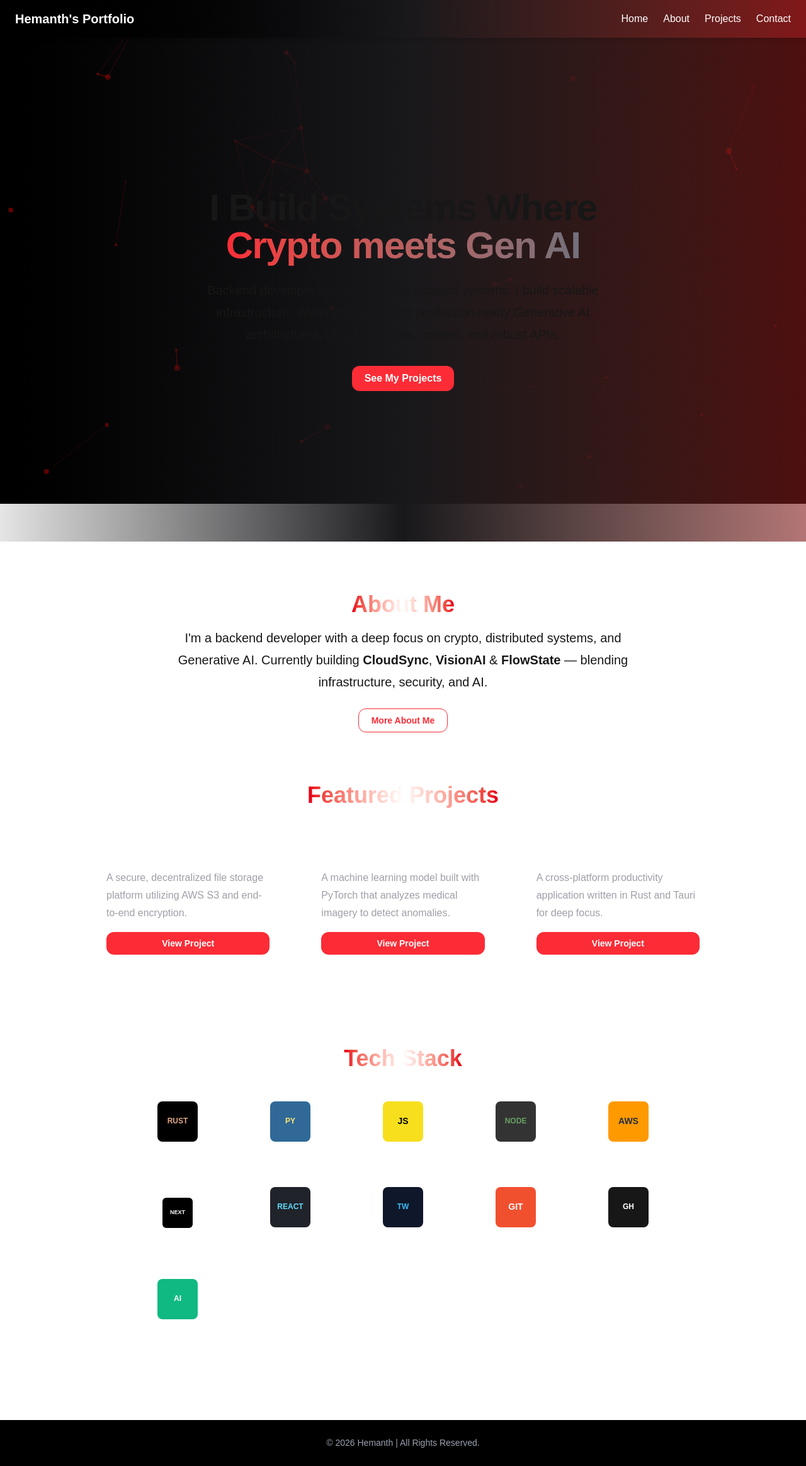
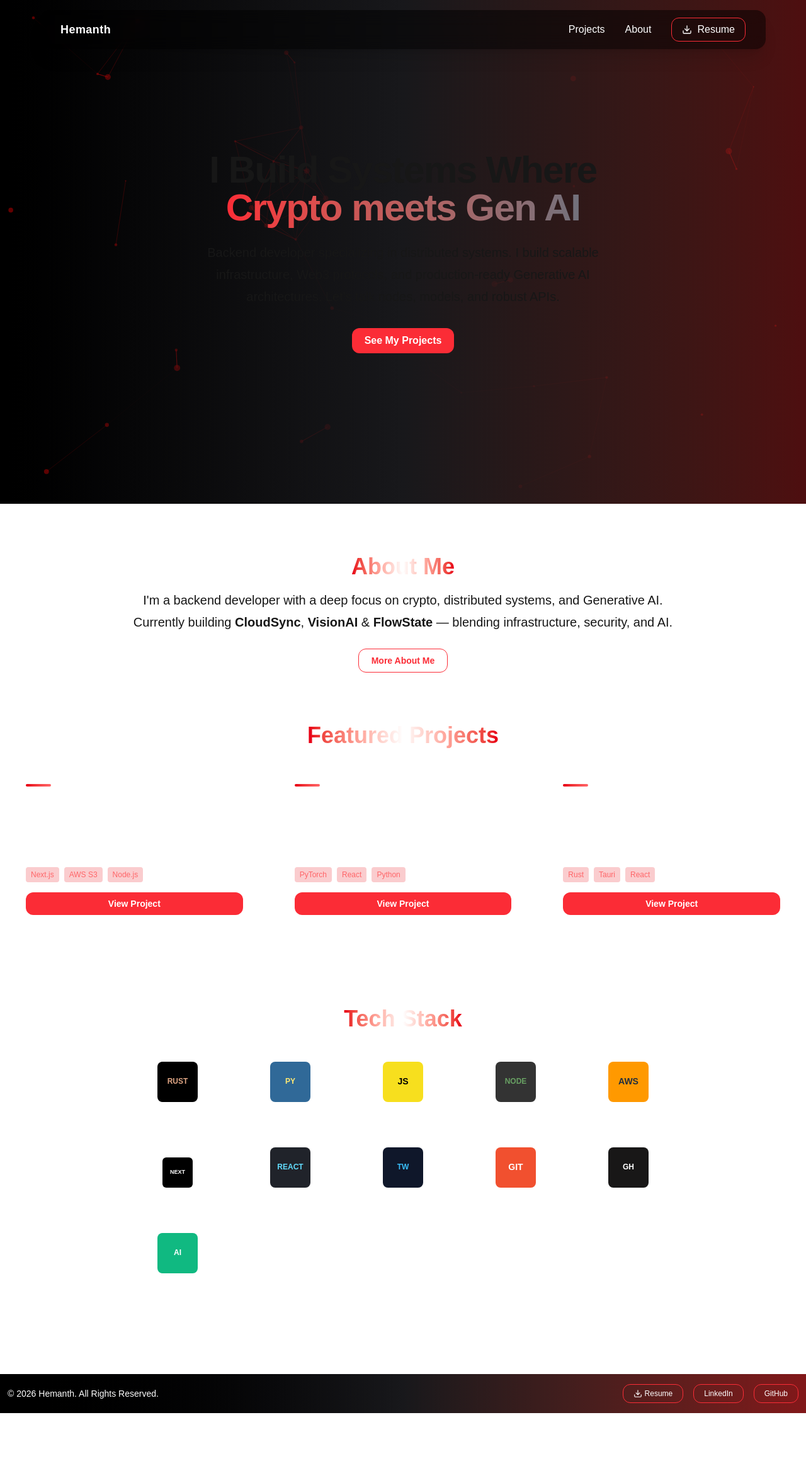
Before and after one commit to HEMANTHSV31/Portfolio, a Next.js app in the folder client/: page / in a window 1280 px wide. Shown: the whole page at 63% size. After the commit the page ends 2244 px from the top, so only its background shows below. Built offline with nearby package versions, Linux system fonts and the light colour scheme.

Commit message:
feat: polish ui, update footer and mobile navigation

```diff
--- a/client/src/app/page.tsx
+++ b/client/src/app/page.tsx
@@ -5,6 +5,8 @@ import Image from "next/image";
 import Link from "next/link";
 
 export default function Home() {
+  const MotionLink = motion(Link);
+
   return (
     <main className="min-h-screen flex flex-col items-center justify-center">
       <div className="fixed inset-0 -z-10 w-full h-full top-0 left-0">
@@ -12,7 +14,7 @@ export default function Home() {
       </div>
 
       {/* hero section */}
-      <motion.section
+      <motion.div
         initial={{ opacity: 0, y: 50 }}
         animate={{ opacity: 1, y: 0 }}
         transition={{ duration: 0.7 }}
@@ -20,12 +22,13 @@ export default function Home() {
       >
         <motion.h1
           className="text-4xl sm:text-6xl font-bold tracking-tight"
-          animate={{ y: [0,-9,0],
+          animate={{
+            y: [0, -9, 0],
             transition: {
               duration: 1,
               ease: "easeInOut",
             },
-           }}
+          }}
         >
           I Build Systems Where <br />{" "}
           <span className="bg-gradient-to-r from-red-500 to-zinc-500 bg-clip-text text-transparent">
@@ -36,116 +39,145 @@ export default function Home() {
           Backend developer specializing in distributed systems. I build scalable infrastructure, Web3 protocols, and production-ready Generative AI architectures. Let&apos;s talk nodes, models, and robust APIs.
         </p>
         <div className="mt-8 flex justify-center gap-4">
-          <Link
+          <MotionLink
             href="/projects"
-            className="bg-red-500 hover:bg-red-600 font-semibold text-md rounded-xl px-5 py-2 transition text-white"
+            whileTap={{ scale: 0.9 }}
+            className="bg-red-500 hover:bg-red-600 text-white font-semibold text-md rounded-xl px-5 py-2 transition"
           >
             See My Projects
-          </Link>
+          </MotionLink>
         </div>
-      </motion.section>
+      </motion.div>
 
       {/* about me section */}
-      <motion.section
+      <motion.div
         initial={{ opacity: 0, y: 50 }}
         whileInView={{ opacity: 1, y: 0 }}
         transition={{ duration: 0.7 }}
         viewport={{ once: true }}
-        className="mt-20 text-center max-w-3xl mx-auto px-4"
+        className="mt-20 text-center max-w-4xl mx-auto px-4 h-full"
       >
-        <h2 className="text-3xl sm:text-4xl font-bold mb-4 "> <span className=" bg-gradient-to-r from-red-600 via-white/70 to-red-600 bg-clip-text text-transparent">About Me</span> </h2>
+        <h2 className="text-3xl sm:text-4xl font-bold mb-4">
+          <span className="bg-gradient-to-r from-red-600 via-white/70 to-red-600 bg-clip-text text-transparent">
+            About Me
+          </span>
+        </h2>
         <p className="text-lg sm:text-xl text-muted-foreground mb-6">
           I&apos;m a backend developer with a deep focus on crypto, distributed systems, and Generative AI. Currently building{" "}
           <strong>CloudSync</strong>, <strong>VisionAI</strong> &{" "}
           <strong>FlowState</strong> — blending infrastructure, security, and AI.
         </p>
-        <Link
+        <MotionLink
+          whileTap={{ scale: 0.9 }}
           href="/about"
           className="inline-block bg-transparent border border-red-500 text-red-500 hover:bg-red-500 hover:text-white font-semibold text-sm rounded-xl px-5 py-2 transition"
         >
           More About Me
-        </Link>
-      </motion.section>
+        </MotionLink>
+      </motion.div>
 
       {/* projects preview section */}
-      <motion.section
+      <motion.div
         initial={{ opacity: 0, y: 50 }}
         whileInView={{ opacity: 1, y: 0 }}
         transition={{ duration: 0.7 }}
         viewport={{ once: true }}
-        className="mt-20 text-center max-w-5xl mx-auto px-4"
+        className="mt-20 text-center max-w-7xl mx-auto px-4 h-full"
       >
         <h2 className="text-3xl sm:text-4xl font-bold text-center mb-8">
-          <span className="bg-gradient-to-r from-red-600 via-white/70 to-red-600 bg-clip-text text-transparent">Featured Projects</span>
+          <span className="bg-gradient-to-r from-red-600 via-white/70 to-red-600 bg-clip-text text-transparent">
+            Featured Projects
+          </span>
         </h2>
         <div className="grid grid-cols-1 sm:grid-cols-2 md:grid-cols-3 gap-8">
           {/* Project 1 */}
-          <motion.section
+          <motion.div
             whileHover={{ scale: 1.05, y: -5 }}
             transition={{ type: "spring", stiffness: 300, damping: 20 }}
           >
-            <div className="bg-white/5 border border-white/10 backdrop-blur-md rounded-lg p-6 hover:shadow-xl transition-shadow h-full flex flex-col justify-between mx-4 md:m-0">
+            <div className="bg-white/10 border border-white/50 backdrop-blur rounded-lg p-6 hover:shadow-2xl hover:border-red-500/50 transition-shadow h-full flex flex-col justify-between mx-4 md:m-0">
               <div>
-                <h3 className="text-xl font-semibold mb-3 text-white">CloudSync</h3>
-                <p className="text-zinc-400 mb-4 text-left">
+                <div className="h-1 w-10 bg-gradient-to-r from-red-600 to-red-400 mb-4 rounded"></div>
+                <h3 className="text-xl font-semibold mb-3 text-white text-left">CloudSync</h3>
+                <p className="text-white/80 mb-4 text-left">
                   A secure, decentralized file storage platform utilizing AWS S3 and end-to-end encryption.
                 </p>
+                <div className="flex gap-2 mb-4">
+                  <span className="bg-red-600/20 text-red-400 text-xs font-medium px-2 py-1 rounded">Next.js</span>
+                  <span className="bg-red-600/20 text-red-400 text-xs font-medium px-2 py-1 rounded">AWS S3</span>
+                  <span className="bg-red-600/20 text-red-400 text-xs font-medium px-2 py-1 rounded">Node.js</span>
+                </div>
               </div>
-              <Link
+              <MotionLink
+                whileTap={{ scale: 0.9 }}
                 href="/projects"
                 className="inline-block bg-red-500 text-white font-semibold text-sm rounded-xl px-5 py-2 transition hover:bg-red-600 text-center"
               >
                 View Project
-              </Link>
+              </MotionLink>
             </div>
-          </motion.section>
+          </motion.div>
 
           {/* Project 2 */}
-          <motion.section
+          <motion.div
             whileHover={{ scale: 1.05, y: -5 }}
             transition={{ type: "spring", stiffness: 300, damping: 20 }}
           >
-            <div className="bg-white/5 border border-white/10 backdrop-blur-md rounded-lg p-6 hover:shadow-xl transition-shadow h-full flex flex-col justify-between mx-4 md:m-0">
+            <div className="bg-white/10 border border-white/50 backdrop-blur rounded-lg p-6 hover:shadow-2xl hover:border-red-500/50 transition-shadow h-full flex flex-col justify-between mx-4 md:m-0">
               <div>
-                <h3 className="text-xl font-semibold mb-3 text-white">VisionAI</h3>
-                <p className="text-zinc-400 mb-4 text-left">
+                <div className="h-1 w-10 bg-gradient-to-r from-red-600 to-red-400 mb-4 rounded"></div>
+                <h3 className="text-xl font-semibold mb-3 text-white text-left">VisionAI</h3>
+                <p className="text-white/80 mb-4 text-left">
                   A machine learning model built with PyTorch that analyzes medical imagery to detect anomalies.
                 </p>
+                <div className="flex gap-2 mb-4">
+                  <span className="bg-red-600/20 text-red-400 text-xs font-medium px-2 py-1 rounded">PyTorch</span>
+                  <span className="bg-red-600/20 text-red-400 text-xs font-medium px-2 py-1 rounded">React</span>
+                  <span className="bg-red-600/20 text-red-400 text-xs font-medium px-2 py-1 rounded">Python</span>
+                </div>
               </div>
-              <Link
+              <MotionLink
+                whileTap={{ scale: 0.9 }}
                 href="/projects"
                 className="inline-block bg-red-500 text-white font-semibold text-sm rounded-xl px-5 py-2 transition hover:bg-red-600 text-center"
               >
                 View Project
-              </Link>
+              </MotionLink>
             </div>
-          </motion.section>
+          </motion.div>
 
           {/* Project 3 */}
-          <motion.section
+          <motion.div
             whileHover={{ scale: 1.05, y: -5 }}
             transition={{ type: "spring", stiffness: 300, damping: 20 }}
           >
-            <div className="bg-white/5 border border-white/10 backdrop-blur-md rounded-lg p-6 hover:shadow-xl transition-shadow h-full flex flex-col justify-between mx-4 md:m-0">
+            <div className="bg-white/10 border border-white/50 backdrop-blur rounded-lg p-6 hover:shadow-2xl hover:border-red-500/50 transition-shadow h-full flex flex-col justify-between mx-4 md:m-0">
               <div>
-                <h3 className="text-xl font-semibold mb-3 text-white">FlowState</h3>
-                <p className="text-zinc-400 mb-4 text-left">
+                <div className="h-1 w-10 bg-gradient-to-r from-red-600 to-red-400 mb-4 rounded"></div>
+                <h3 className="text-xl font-semibold mb-3 text-white text-left">FlowState</h3>
+                <p className="text-white/80 mb-4 text-left">
                   A cross-platform productivity application written in Rust and Tauri for deep focus.
                 </p>
+                <div className="flex gap-2 mb-4">
+                  <span className="bg-red-600/20 text-red-400 text-xs font-medium px-2 py-1 rounded">Rust</span>
+                  <span className="bg-red-600/20 text-red-400 text-xs font-medium px-2 py-1 rounded">Tauri</span>
+                  <span className="bg-red-600/20 text-red-400 text-xs font-medium px-2 py-1 rounded">React</span>
+                </div>
               </div>
-              <Link
+              <MotionLink
+                whileTap={{ scale: 0.9 }}
                 href="/projects"
                 className="inline-block bg-red-500 text-white font-semibold text-sm rounded-xl px-5 py-2 transition hover:bg-red-600 text-center"
               >
                 View Project
-              </Link>
+              </MotionLink>
             </div>
-          </motion.section>
+          </motion.div>
         </div>
-      </motion.section>
+      </motion.div>
 
       {/* tech stack section */}
-      <motion.section
+      <motion.div
         initial={{ opacity: 0, y: 50 }}
         whileInView={{ opacity: 1, y: 0 }}
         transition={{ duration: 0.7 }}
@@ -153,69 +185,71 @@ export default function Home() {
         className="mt-20 py-10 mb-20 text-center max-w-4xl mx-auto w-full px-4"
       >
         <h2 className="text-3xl sm:text-4xl font-bold text-center mb-12">
-          <span className="bg-gradient-to-r from-red-600 via-white/70 to-red-600 bg-clip-text text-transparent">Tech Stack</span>
+          <span className="bg-gradient-to-r from-red-600 via-white/70 to-red-600 bg-clip-text text-transparent">
+            Tech Stack
+          </span>
         </h2>
         <div className="grid grid-cols-2 sm:grid-cols-3 md:grid-cols-5 gap-8">
 
-          <div className="flex flex-col items-center text-center">
+          <motion.div whileHover={{ y: 2, scale: 0.9 }} className="flex flex-col items-center text-center">
             <Image src="/tech-icons/rust.svg" alt="Rust" width={64} height={64} className="w-16 h-16 mb-4" />
             <span className="font-semibold text-md text-white">Rust</span>
-          </div>
+          </motion.div>
 
-          <div className="flex flex-col items-center text-center">
+          <motion.div whileHover={{ y: 2, scale: 0.9 }} className="flex flex-col items-center text-center">
             <Image src="/tech-icons/python.svg" alt="Python" width={64} height={64} className="w-16 h-16 mb-4" />
             <span className="font-semibold text-md text-white">Python</span>
-          </div>
+          </motion.div>
 
-          <div className="flex flex-col items-center text-center">
+          <motion.div whileHover={{ y: 2, scale: 0.9 }} className="flex flex-col items-center text-center">
             <Image src="/tech-icons/javascript.svg" alt="JavaScript" width={64} height={64} className="w-16 h-16 mb-4" />
             <span className="font-semibold text-md text-white">JavaScript</span>
-          </div>
+          </motion.div>
 
-          <div className="flex flex-col items-center text-center">
+          <motion.div whileHover={{ y: 2, scale: 0.9 }} className="flex flex-col items-center text-center">
             <Image src="/tech-icons/nodejs.svg" alt="Node.js" width={64} height={64} className="w-16 h-16 mb-4" />
             <span className="font-semibold text-md text-white">Node.js</span>
-          </div>
+          </motion.div>
 
-          <div className="flex flex-col items-center text-center">
+          <motion.div whileHover={{ y: 2, scale: 0.9 }} className="flex flex-col items-center text-center">
             <Image src="/tech-icons/aws.svg" alt="AWS" width={64} height={64} className="w-16 h-16 mb-4" />
             <span className="font-semibold text-md text-white">AWS</span>
-          </div>
+          </motion.div>
 
-          <div className="flex flex-col bg-white/5 text-black items-center text-center rounded-xl p-2 border border-white/10">
-            <div className="w-16 h-16 bg-white p-2 rounded-xl flex items-center justify-center mb-2">
+          <motion.div whileHover={{ y: 2, scale: 0.9 }} className="flex flex-col text-white items-center text-center">
+            <div className="w-20 h-20 p-2 rounded-xl flex items-center justify-center">
               <Image src="/tech-icons/nextjs.svg" alt="Next.js" width={48} height={48} className="w-12 h-12" />
             </div>
             <span className="font-semibold text-md text-white">Next.js</span>
-          </div>
+          </motion.div>
 
-          <div className="flex flex-col items-center text-center">
+          <motion.div whileHover={{ y: 2, scale: 0.9 }} className="flex flex-col items-center text-center">
             <Image src="/tech-icons/react.svg" alt="React" width={64} height={64} className="w-16 h-16 mb-4" />
             <span className="font-semibold text-md text-white">React</span>
-          </div>
+          </motion.div>
 
-          <div className="flex flex-col items-center text-center">
+          <motion.div whileHover={{ y: 2, scale: 0.9 }} className="flex flex-col items-center text-center">
             <Image src="/tech-icons/tailwindcss.svg" alt="Tailwind CSS" width={64} height={64} className="w-16 h-16 mb-4" />
             <span className="font-semibold text-md text-white">Tailwind</span>
-          </div>
+          </motion.div>
 
-          <div className="flex flex-col items-center text-center">
+          <motion.div whileHover={{ y: 2, scale: 0.9 }} className="flex flex-col items-center text-center">
             <Image src="/tech-icons/git.svg" alt="Git" width={64} height={64} className="w-16 h-16 mb-4" />
             <span className="font-semibold text-md text-white">Git</span>
-          </div>
+          </motion.div>
 
-          <div className="flex flex-col items-center text-center">
+          <motion.div whileHover={{ y: 2, scale: 0.9 }} className="flex flex-col items-center text-center">
             <Image src="/tech-icons/github.svg" alt="GitHub" width={64} height={64} className="w-16 h-16 mb-4" />
             <span className="font-semibold text-md text-white">GitHub</span>
-          </div>
+          </motion.div>
 
-          <div className="flex flex-col items-center text-center">
+          <motion.div whileHover={{ y: 2, scale: 0.9 }} className="flex flex-col items-center text-center">
             <Image src="/tech-icons/ai.svg" alt="Gen AI" width={64} height={64} className="w-16 h-16 mb-4" />
             <span className="font-semibold text-md text-white">Gen AI</span>
-          </div>
+          </motion.div>
 
         </div>
-      </motion.section>
+      </motion.div>
     </main>
   );
 }
--- a/client/src/components/Footer.tsx
+++ b/client/src/components/Footer.tsx
@@ -1,5 +1,39 @@
-export const Footer = () => (
-        <footer className="bg-black py-6 text-center text-sm text-gray-400">
-            <p>&copy; {new Date().getFullYear()} Hemanth | All Rights Reserved.</p>
-        </footer>
-);
+import { Download } from "lucide-react";
+
+export const Footer = () => {
+  return (
+    <footer className="bg-gradient-to-r from-black via-zinc-900 to-red-900 py-4 px-3 text-center text-sm text-white">
+      <div className="container mx-auto flex flex-col sm:flex-row items-center justify-between gap-4">
+        <p>&copy; {new Date().getFullYear()} Hemanth. All Rights Reserved.</p>
+
+        <div className="flex gap-4">
+          <a
+            href="/Hemanth_Resume.pdf"
+            download
+            target="_blank"
+            rel="noopener noreferrer"
+            className="flex items-center gap-1 border border-red-500 hover:bg-red-500 hover:text-white rounded-xl px-4 py-1.5 transition text-xs"
+          >
+            <Download size={14} /> Resume
+          </a>
+          <a
+            href="https://www.linkedin.com/in/hemanth"
+            target="_blank"
+            rel="noopener noreferrer"
+            className="flex items-center gap-1 border border-red-500 hover:bg-red-500 hover:text-white rounded-xl px-4 py-1.5 transition text-xs"
+          >
+            LinkedIn
+          </a>
+          <a
+            href="https://github.com/hemanth"
+            target="_blank"
+            rel="noopener noreferrer"
+            className="flex items-center gap-1 border border-red-500 hover:bg-red-500 hover:text-white rounded-xl px-4 py-1.5 transition text-xs"
+          >
+            GitHub
+          </a>
+        </div>
+      </div>
+    </footer>
+  );
+};
--- a/client/src/components/Navbar.tsx
+++ b/client/src/components/Navbar.tsx
@@ -1,24 +1,35 @@
-'use client';
+"use client";
 import Link from "next/link";
 import { useState } from "react";
-import { Menu, X } from "lucide-react";
+import { Menu, X, Download } from "lucide-react";
 
 export const Navbar = () => {
   const [openDrawer, setOpenDrawer] = useState(false);
 
   return (
-    <nav className="bg-black text-white sticky top-0 z-50 shadow-md bg-gradient-to-r from-black via-zinc-900 to-red-900">
-      <div className="container mx-auto px-6 py-4 flex justify-between items-center">
-        <Link href="/" className="text-xl font-bold">
-          Hemanth&apos;s Portfolio
+    <nav className="fixed top-4 left-1/2 -translate-x-1/2 bg-black/50 backdrop-blur-md w-[90%] text-white px-8 py-3 rounded-2xl shadow-xl flex items-center justify-between z-50">
+      {/* Logo / Name */}
+      <Link href="/" className="text-lg font-bold tracking-wide">
+        Hemanth
       </Link>
 
       {/* Desktop Links */}
-        <div className="hidden md:flex space-x-6">
-          <Link href="/">Home</Link>
-          <Link href="/about">About</Link>
-          <Link href="/projects">Projects</Link>
-          <Link href="/contact">Contact</Link>
+      <div className="hidden md:flex items-center gap-8 font-medium">
+        <Link href="/projects" className="hover:text-red-400 transition">
+          Projects
+        </Link>
+        <Link href="/about" className="hover:text-red-400 transition">
+          About
+        </Link>
+        <a
+          href="/Hemanth_Resume.pdf"
+          download
+          target="_blank"
+          rel="noopener noreferrer"
+          className="flex items-center gap-2 border border-red-500 hover:bg-red-500 hover:text-white rounded-xl px-4 py-1.5 transition"
+        >
+          <Download size={16} /> Resume
+        </a>
       </div>
 
       {/* Mobile Hamburger */}
@@ -29,15 +40,25 @@ export const Navbar = () => {
       >
         {openDrawer ? <X size={24} /> : <Menu size={24} />}
       </button>
-      </div>
 
       {/* Mobile Drawer */}
       {openDrawer && (
-        <div className="md:hidden bg-zinc-950 px-6 py-4 space-y-4 flex-col flex border-t border-zinc-800">
-          <Link href="/" onClick={() => setOpenDrawer(false)}>Home</Link>
-          <Link href="/about" onClick={() => setOpenDrawer(false)}>About</Link>
-          <Link href="/projects" onClick={() => setOpenDrawer(false)}>Projects</Link>
-          <Link href="/contact" onClick={() => setOpenDrawer(false)}>Contact</Link>
+        <div className="absolute top-16 right-4 bg-zinc-900/95 px-6 py-4 rounded-xl shadow-lg space-y-4 flex flex-col font-medium md:hidden">
+          <Link href="/projects" onClick={() => setOpenDrawer(false)} className="hover:text-red-400">
+            Projects
+          </Link>
+          <Link href="/about" onClick={() => setOpenDrawer(false)} className="hover:text-red-400">
+            About
+          </Link>
+          <a
+            href="/Hemanth_Resume.pdf"
+            download
+            target="_blank"
+            onClick={() => setOpenDrawer(false)}
+            className="flex items-center gap-2 border border-red-500 hover:bg-red-500 hover:text-white rounded-xl px-4 py-1.5 transition"
+          >
+            <Download size={16} /> Resume
+          </a>
         </div>
       )}
     </nav>
```
Lines whose indentation alone changed are shown as unchanged.
